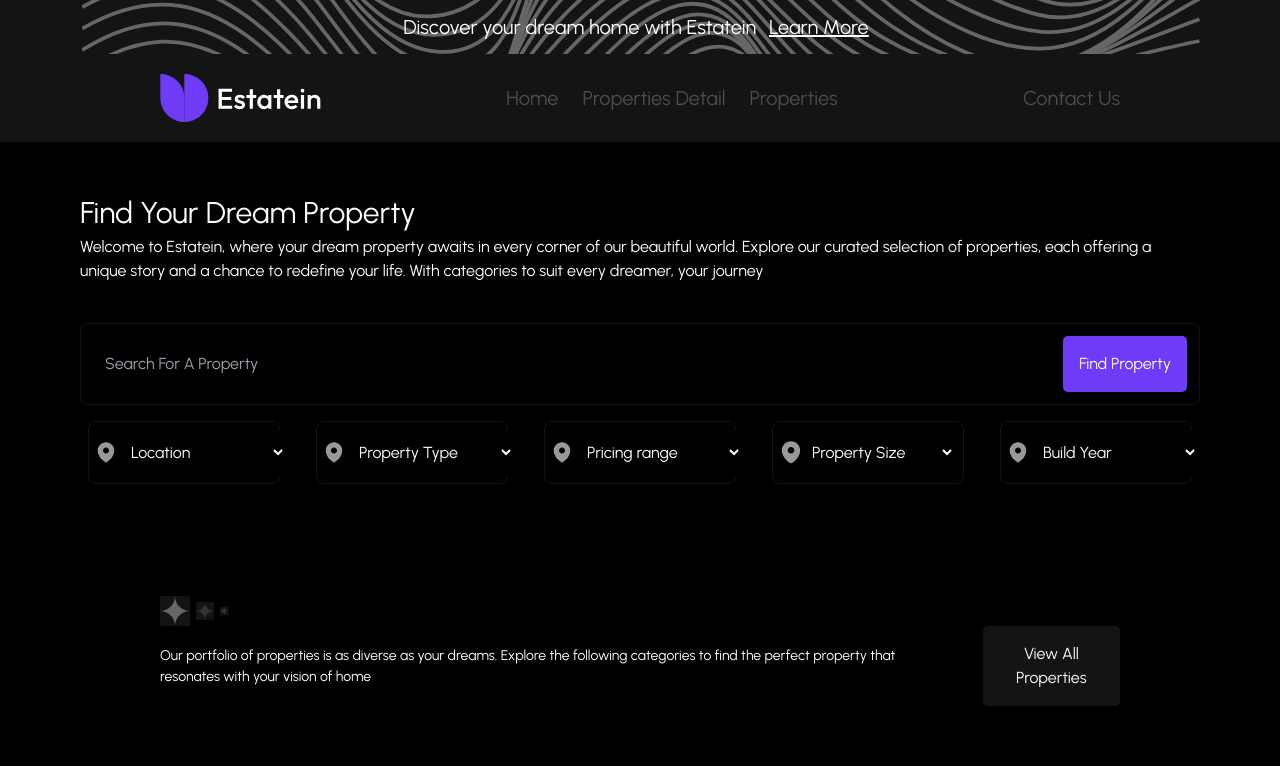
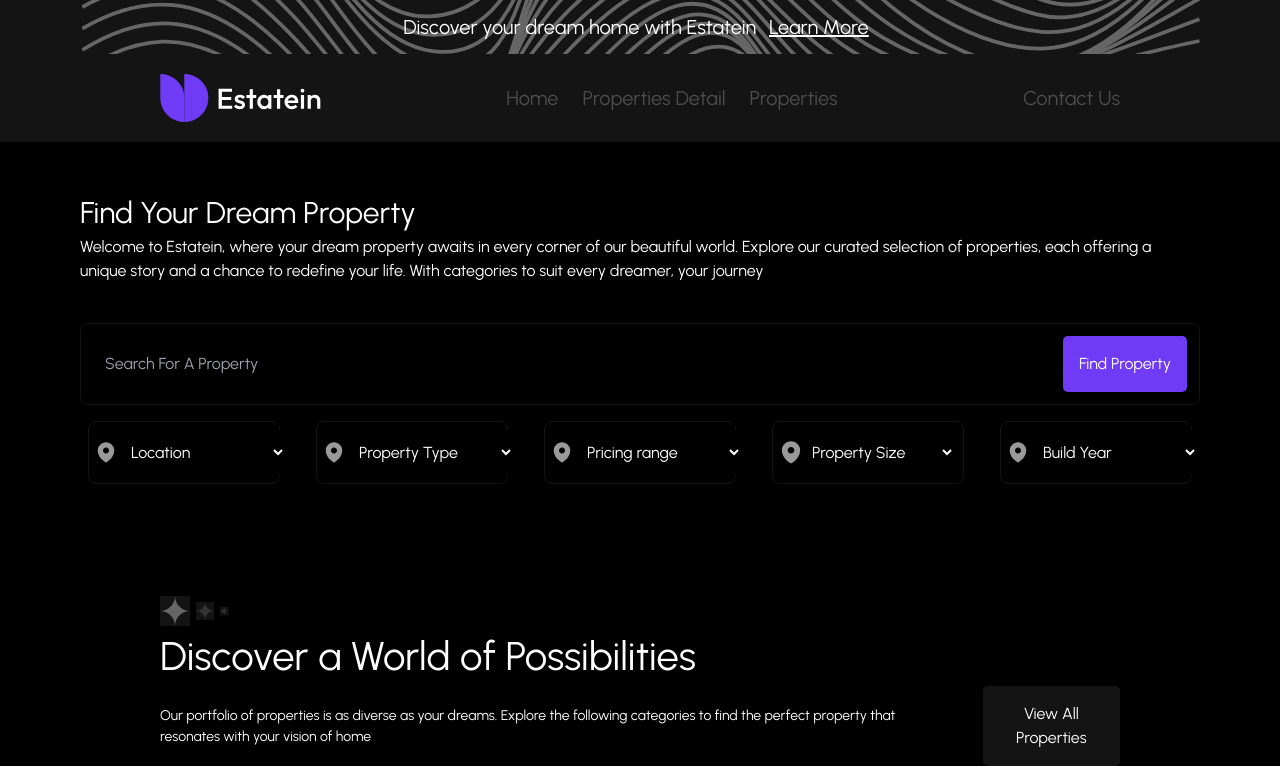
Before and after one commit to devXcant/hotel, a Next.js app: page /Details in a window 1280 px wide. Shown: the top 766 px of the page. Built offline with nearby package versions, Linux system fonts and the light colour scheme.

Commit message:
headerHead in details

```diff
--- a/app/Details/page.tsx
+++ b/app/Details/page.tsx
@@ -77,7 +77,7 @@ const page = () => {
         </fieldset>
 
         <Features
-          header='Discover a World of Possibilities'
+          headerHead='Discover a World of Possibilities'
           headerText='Our portfolio of properties is as diverse as your dreams. Explore the following categories to find the perfect property that resonates with your vision of home'
         />
 
```
